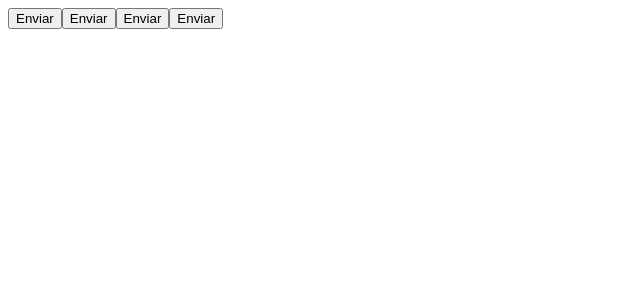
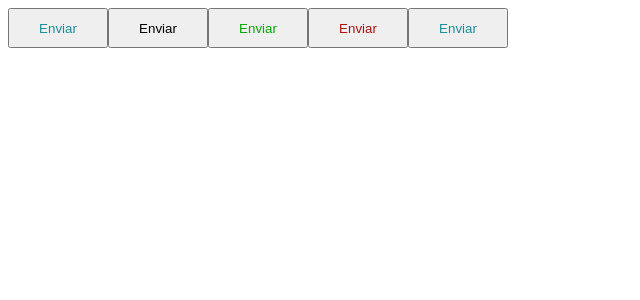
Before and after one commit to RomuloHFG/Rocketseat-ReactJS, a React (Vite) app in the folder Aula 2/01 - Ignite-timer/: page / in a window 1280 px wide. Shown: the top 300 px of the page, without its empty margins (0-640 px from the left). Built offline with nearby package versions, Linux system fonts and the light colour scheme.

Commit message:
ReactJs - Rocketseat

```diff
--- a/Aula 2/01 - Ignite-timer/src/App.tsx
+++ b/Aula 2/01 - Ignite-timer/src/App.tsx
@@ -8,6 +8,8 @@ export default function App() {
       <Button color="secondary"/>
       <Button color="success"/>
       <Button color="danger"/>
+      <Button/>
+
     </>
   )
 }
--- /dev/null
+++ b/Aula 2/01 - Ignite-timer/src/components/Button.module.css
@@ -0,0 +1,20 @@
+.button{
+    width: 100px;
+    height: 40px;
+}
+
+.primary{
+    color: rgb(26, 141, 156);
+}
+
+.secundary{
+    color: rgb(2, 34, 138);
+}
+
+.danger{
+    color: rgb(170, 17, 17);
+}
+
+.success{
+    color: rgb(2, 167, 2);
+}
--- a/Aula 2/01 - Ignite-timer/src/components/Button.tsx
+++ b/Aula 2/01 - Ignite-timer/src/components/Button.tsx
@@ -1,7 +1,9 @@
+import styles from "./Button.module.css";
+
 interface ButtonProps{
     color?: "primary" | "secondary" | "danger" | "success";
 }
 
-export default function Button(props: ButtonProps){
-    return <button>Enviar</button>
+export default function Button({color = "primary"}: ButtonProps){
+return <button className={`${styles.button} ${styles[color]}`} >Enviar</button>
 }
```
